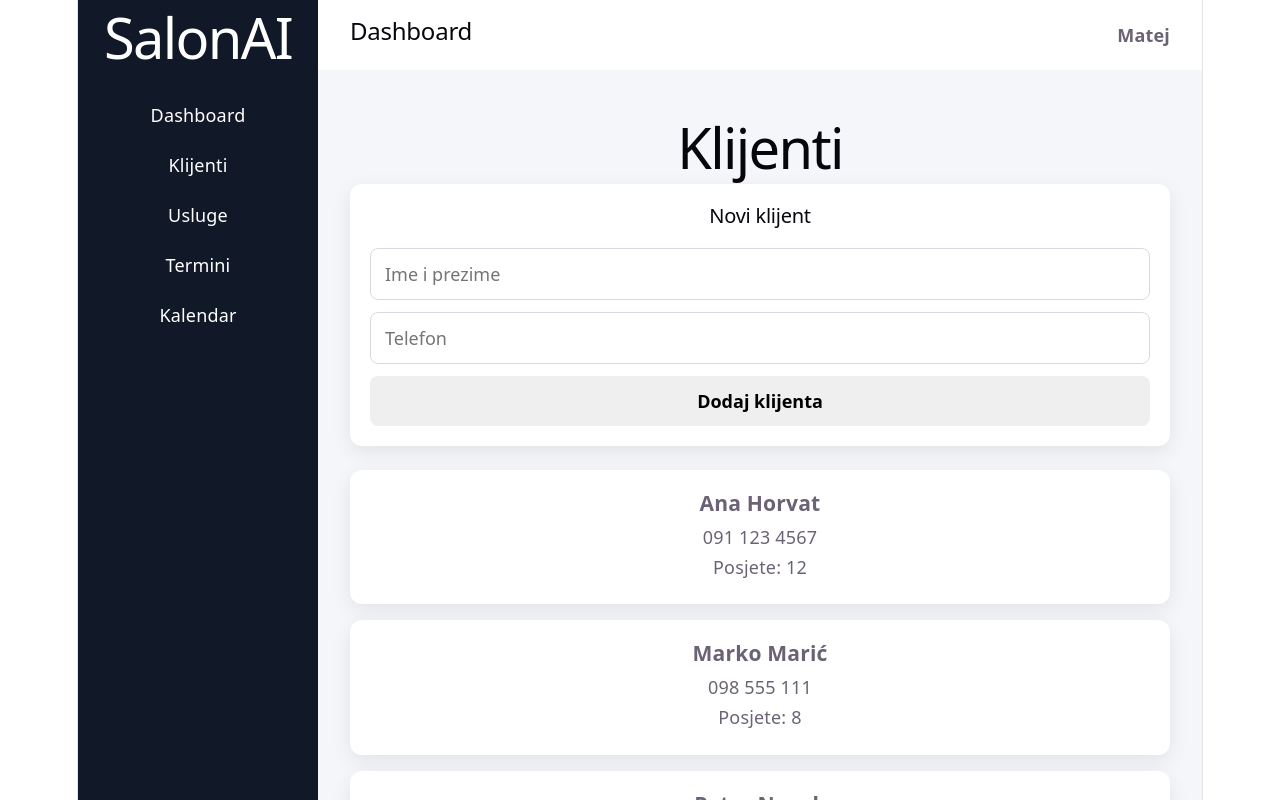
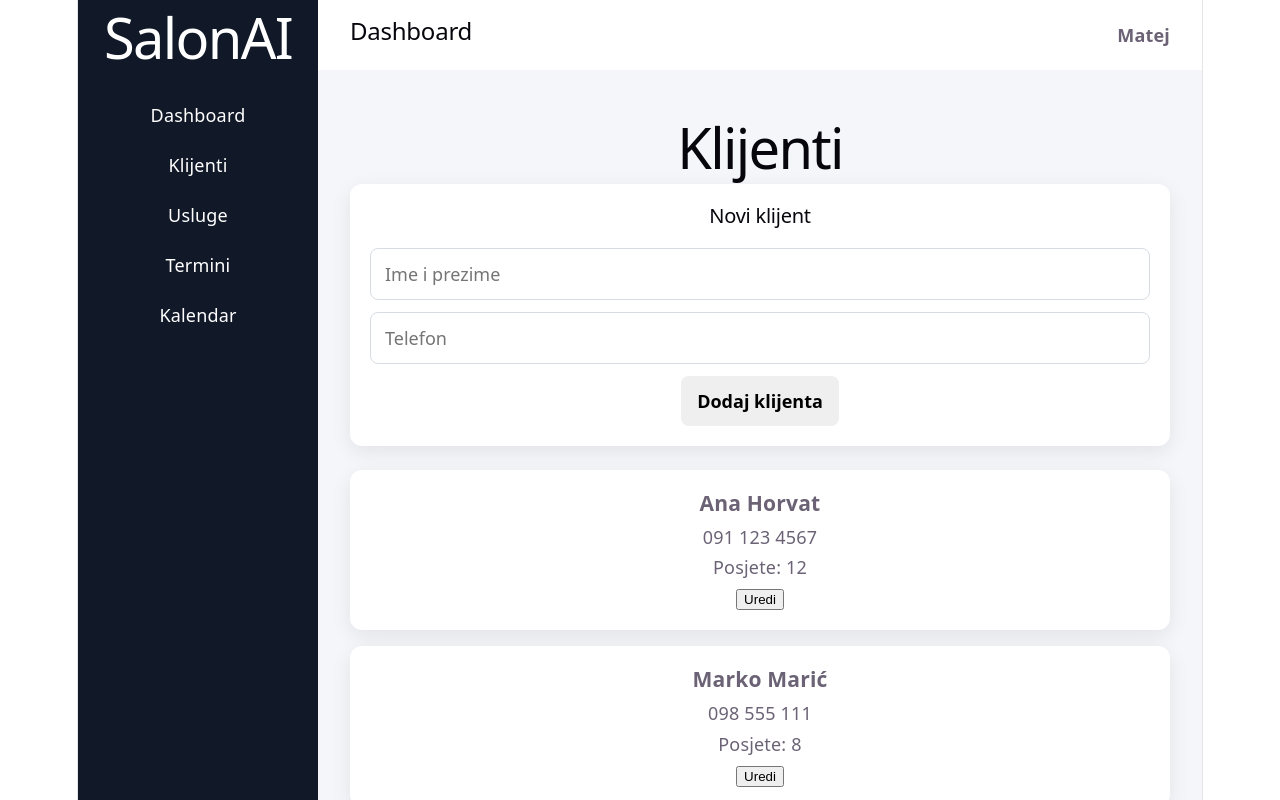
Before and after one commit to Matthoodie/SalonAI, a React (Vite) app in the folder frontend/: page /clients in a window 1280 px wide. Shown: the top 800 px of the page. Built offline with nearby package versions, Linux system fonts and the light colour scheme.

Commit message:
Add client editing functionality

```diff
--- a/frontend/src/components/ClientCard/ClientCard.jsx
+++ b/frontend/src/components/ClientCard/ClientCard.jsx
@@ -1,10 +1,11 @@
 import './ClientCard.css'
 
-function ClientCard({ client }) {
-
+function ClientCard({
+  client,
+  onEdit,
+}) {
   return (
     <div className="client-card">
-
       <h3>
         {client.name}
       </h3>
@@ -17,6 +18,12 @@ function ClientCard({ client }) {
         Posjete: {client.visits}
       </p>
 
+      <button
+        type="button"
+        onClick={() => onEdit(client)}
+      >
+        Uredi
+      </button>
     </div>
   )
 }
--- a/frontend/src/components/ClientForm/ClientForm.jsx
+++ b/frontend/src/components/ClientForm/ClientForm.jsx
@@ -1,19 +1,44 @@
-import { useState } from 'react'
+import { useEffect, useState } from 'react'
 import './ClientForm.css'
 
-function ClientForm({ onAddClient }) {
+function ClientForm({
+  onAddClient,
+  onUpdateClient,
+  onCancelEdit,
+  editingClient,
+}) {
   const [name, setName] = useState('')
   const [phone, setPhone] = useState('')
 
+  useEffect(() => {
+    if (editingClient) {
+      setName(editingClient.name)
+      setPhone(editingClient.phone)
+    } else {
+      setName('')
+      setPhone('')
+    }
+  }, [editingClient])
+
   function handleSubmit() {
-    if (!name || !phone) return
+    if (!name.trim() || !phone.trim()) {
+      return
+    }
 
-    onAddClient({
-      id: Date.now(),
-      name,
-      phone,
-      visits: 0,
-    })
+    if (editingClient) {
+      onUpdateClient({
+        ...editingClient,
+        name: name.trim(),
+        phone: phone.trim(),
+      })
+    } else {
+      onAddClient({
+        id: Date.now(),
+        name: name.trim(),
+        phone: phone.trim(),
+        visits: 0,
+      })
+    }
 
     setName('')
     setPhone('')
@@ -21,25 +46,49 @@ function ClientForm({ onAddClient }) {
 
   return (
     <div className="client-form">
-      <h2>Novi klijent</h2>
+      <h2>
+        {editingClient
+          ? 'Uredi klijenta'
+          : 'Novi klijent'}
+      </h2>
 
       <input
         type="text"
         placeholder="Ime i prezime"
         value={name}
-        onChange={(event) => setName(event.target.value)}
+        onChange={(event) =>
+          setName(event.target.value)
+        }
       />
 
       <input
         type="text"
         placeholder="Telefon"
         value={phone}
-        onChange={(event) => setPhone(event.target.value)}
+        onChange={(event) =>
+          setPhone(event.target.value)
+        }
       />
 
-      <button onClick={handleSubmit}>
-        Dodaj klijenta
-      </button>
+      <div className="client-form-actions">
+        <button
+          type="button"
+          onClick={handleSubmit}
+        >
+          {editingClient
+            ? 'Spremi promjene'
+            : 'Dodaj klijenta'}
+        </button>
+
+        {editingClient && (
+          <button
+            type="button"
+            onClick={onCancelEdit}
+          >
+            Odustani
+          </button>
+        )}
+      </div>
     </div>
   )
 }
--- a/frontend/src/pages/Clients/Clients.jsx
+++ b/frontend/src/pages/Clients/Clients.jsx
@@ -1,3 +1,4 @@
+import { useState } from 'react'
 import ClientForm from '../../components/ClientForm/ClientForm'
 import ClientCard from '../../components/ClientCard/ClientCard'
 import './Clients.css'
@@ -5,8 +6,10 @@ import './Clients.css'
 
 function Clients({ clientList, setClientList }) {
 
+const [editingClient, setEditingClient] =
+  useState(null)
 
-    function addClient(newClient) {
+function addClient(newClient) {
 
   setClientList([
     ...clientList,
@@ -15,6 +18,21 @@ function Clients({ clientList, setClientList }) {
 
 }
 
+function updateClient(updatedClient) {
+  setClientList((currentClients) =>
+    currentClients.map((client) =>
+      client.id === updatedClient.id
+        ? updatedClient
+        : client
+    )
+  )
+
+  setEditingClient(null)
+}
+
+function cancelEdit() {
+  setEditingClient(null)
+}
 
   return (
     <div className="clients-page">
@@ -22,13 +40,19 @@ function Clients({ clientList, setClientList }) {
       <h1>
         Klijenti
       </h1>
-<ClientForm onAddClient={addClient} />
+<ClientForm
+  onAddClient={addClient}
+  onUpdateClient={updateClient}
+  onCancelEdit={cancelEdit}
+  editingClient={editingClient}
+/>
 
       {clientList.map((client) => (
 
         <ClientCard
-          key={client.id}
-          client={client}
+         key={client.id}
+         client={client}
+         onEdit={setEditingClient}
         />
 
       ))}
```
